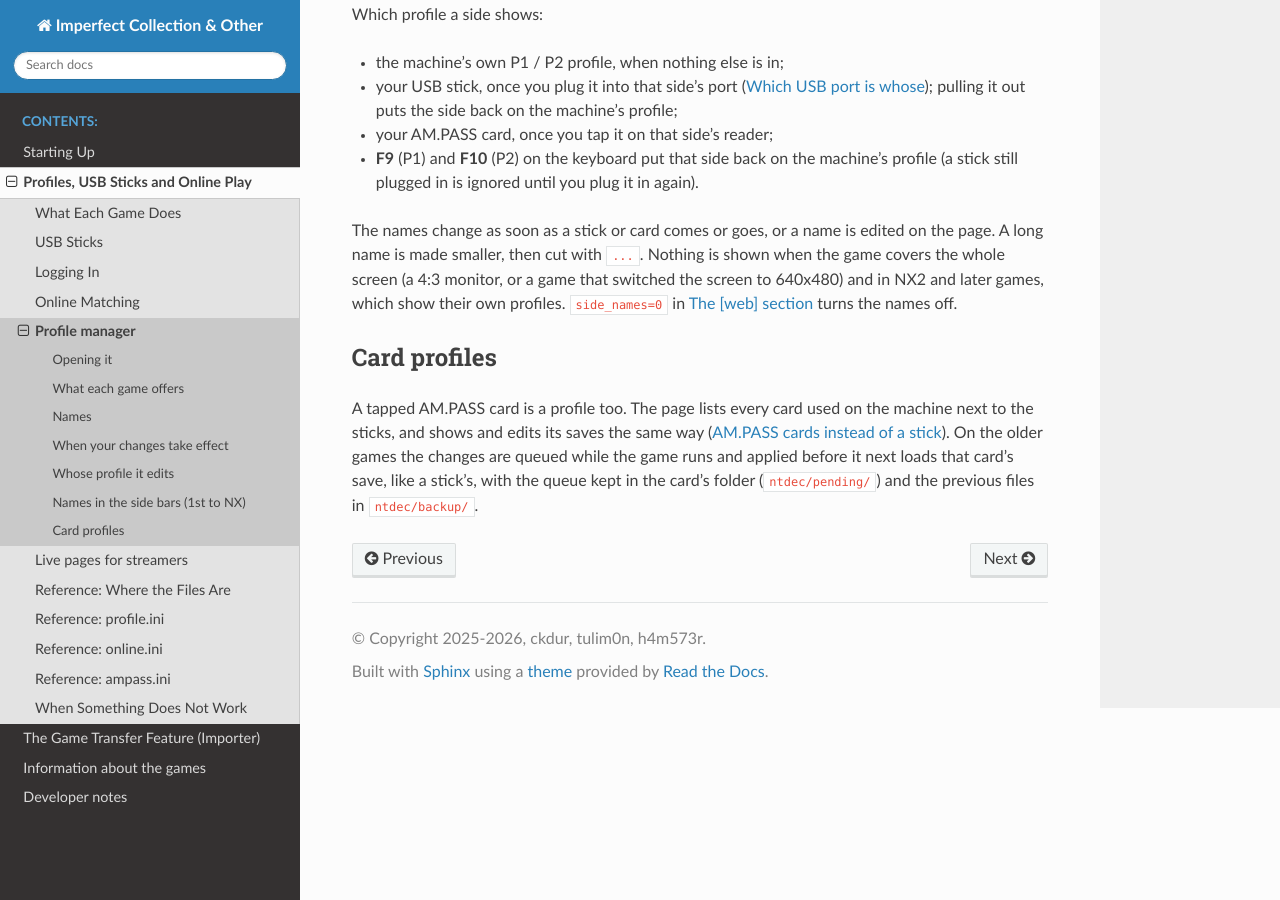
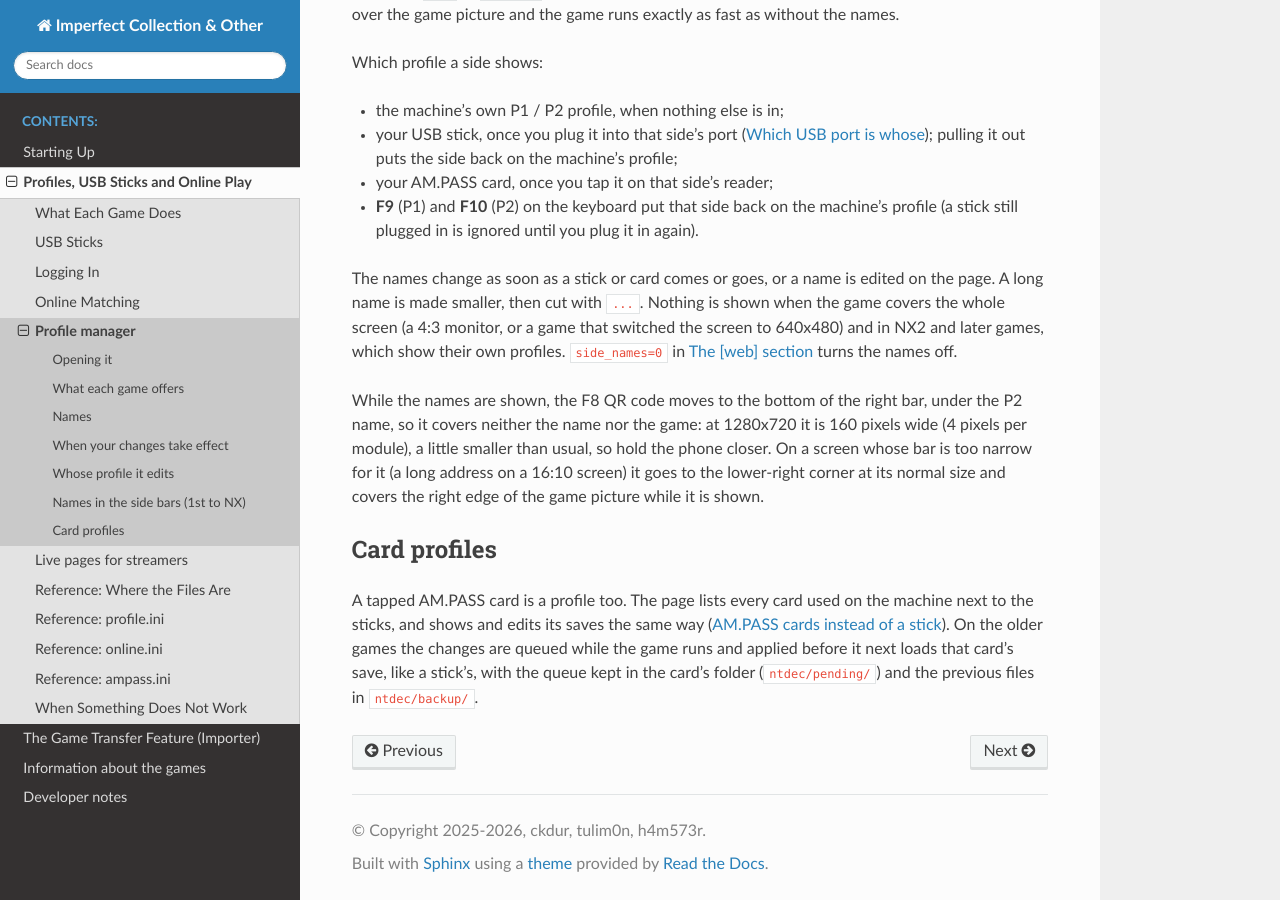
Before and after one commit to ckdur/imperfect-manual, a Sphinx documentation site: the page built from docs/online/profile_manager.rst, in a window 1280 px wide and 900 px high, scrolled down 5610 px. Built offline with Sphinx 7.4.7 and the Read the Docs theme 3.1.0, drawn with Linux system fonts in a browser that asks for light colours; some of the changed text lies outside the part shown.

Commit message:
Profile manager: the F8 QR under the P2 name while the side-bar names are shown (IMPER-87)
Co-Authored-By: Claude Opus 5.5 <noreply@anthropic.com>

```diff
--- a/docs/online/online_ini.rst
+++ b/docs/online/online_ini.rst
@@ -124,7 +124,9 @@ Settings of the :ref:`Profile manager <online_web_section>`.
    * - ``qr_side``
      - ``right``
      - ``left`` or ``right``: the side bar of the picture in which the code
-       is drawn.
+       is drawn. While the players' names are in the side bars (games up to
+       NX) the code is always at the bottom of the right bar
+       (:ref:`online_side_names_section`).
    * - ``qr_size``
      - ``0.33``
      - Height of the code as a fraction of the screen height (``0.1`` to
--- a/docs/online/profile_manager.rst
+++ b/docs/online/profile_manager.rst
@@ -14,7 +14,10 @@ Opening it
 1. Press **F8** on a keyboard plugged into the cabinet, in the menu or in any
    game.
 2. A QR code labelled *Profile manager* appears in the side bar of the picture
-   for 10 seconds (pressing F8 again restarts the time).
+   for 10 seconds (pressing F8 again restarts the time). In the games up to NX,
+   while the players' names are in the side bars, it appears at the bottom of
+   the right bar instead, under the P2 name
+   (:ref:`online_side_names_section`).
 3. Scan it with a phone that is on **the same network as the cabinet**.
 
 .. image:: ../img/profile_manager_qr.png
@@ -207,6 +210,13 @@ game that switched the screen to 640x480) and in NX2 and later games, which
 show their own profiles. ``side_names=0`` in :ref:`online_web_ini_section`
 turns the names off.
 
+While the names are shown, the F8 QR code moves to the bottom of the right
+bar, under the P2 name, so it covers neither the name nor the game: at
+1280x720 it is 160 pixels wide (4 pixels per module), a little smaller than
+usual, so hold the phone closer. On a screen whose bar is too narrow for it
+(a long address on a 16:10 screen) it goes to the lower-right corner at its
+normal size and covers the right edge of the game picture while it is shown.
+
 .. _online_web_cards_section:
 
 Card profiles
```
